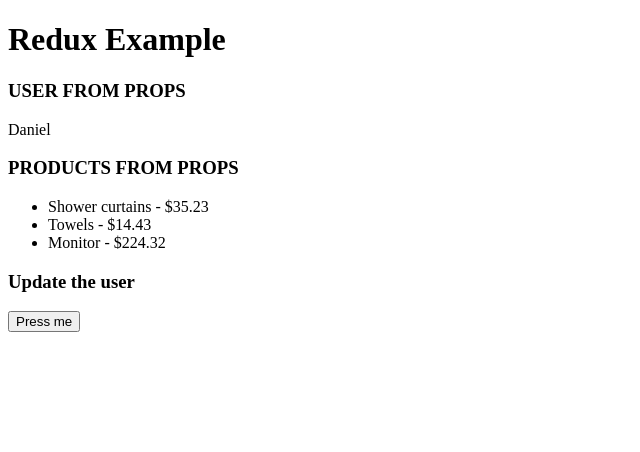
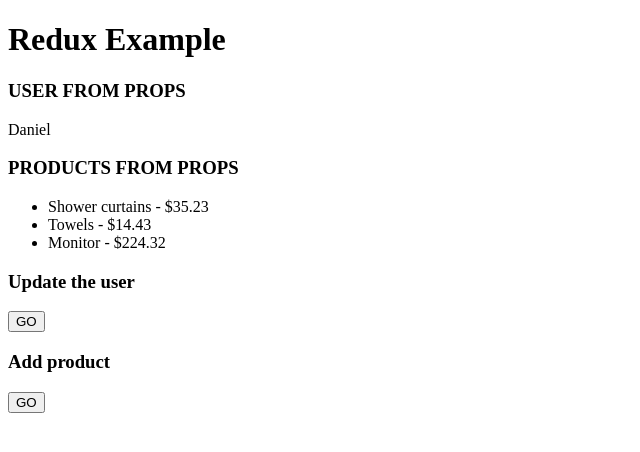
Before and after one commit to danielc92/redux-example, a React (Create React App) app: page / in a window 1280 px wide. Shown: the top 452 px of the page, without its empty margins (0-640 px from the left). Built offline with nearby package versions, Linux system fonts and the light colour scheme.

Commit message:
Added thisAddProduct function

```diff
--- a/src/actions/product-actions.js
+++ b/src/actions/product-actions.js
@@ -3,6 +3,8 @@
 export function addProduct(product) {
     return {
         type: ADD_PRODUCT,
-        payload: product
+        payload: {
+            product: product
+        }
     }
 }
--- a/src/components/App.js
+++ b/src/components/App.js
@@ -6,8 +6,19 @@
 
 class App extends Component {
 
+    // Arrow functions have access to 'this'
     thisUpdateUser = () => {
-        this.props.propsUpdateUser({name: 'George'})
+        this.props.propsUpdateUser({name: 'George'});
+    }
+
+    thisAddProduct = () => {
+        let product = {
+            name: 'Some product',
+            price: 9999,
+            category: 'office'
+        }
+        this.props.propsAddProduct(product);
+        this.setState({key: Math.random()})
     }
 
     render() {
@@ -26,7 +37,10 @@
                 }
             </ul>
             <h3>Update the user</h3>
-            <button onClick={this.thisUpdateUser}>Press me</button>
+            <button onClick={this.thisUpdateUser}>GO</button>
+
+            <h3>Add product</h3>
+            <button onClick={this.thisAddProduct}>GO</button>
             </React.Fragment>
         )
     }
```
